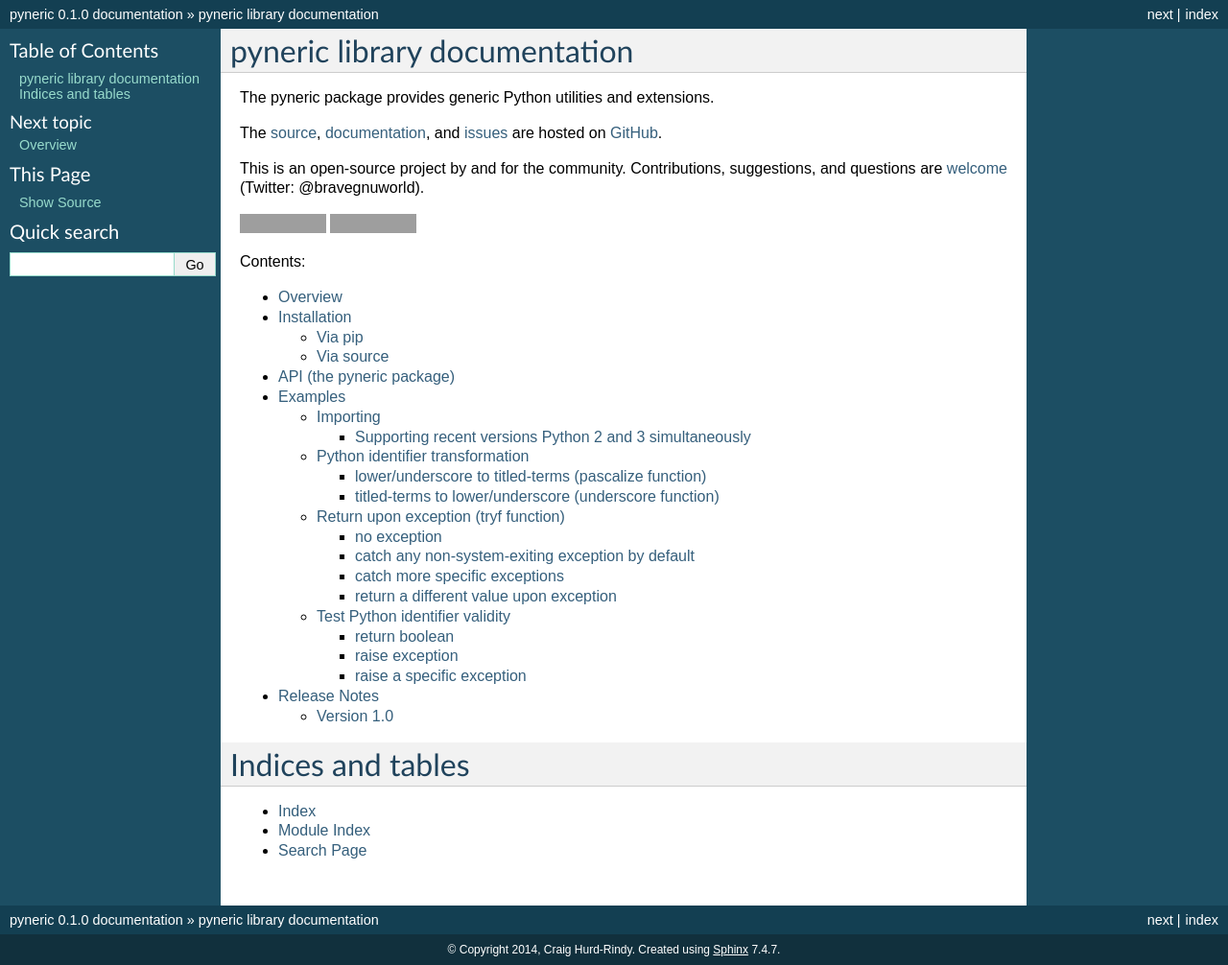
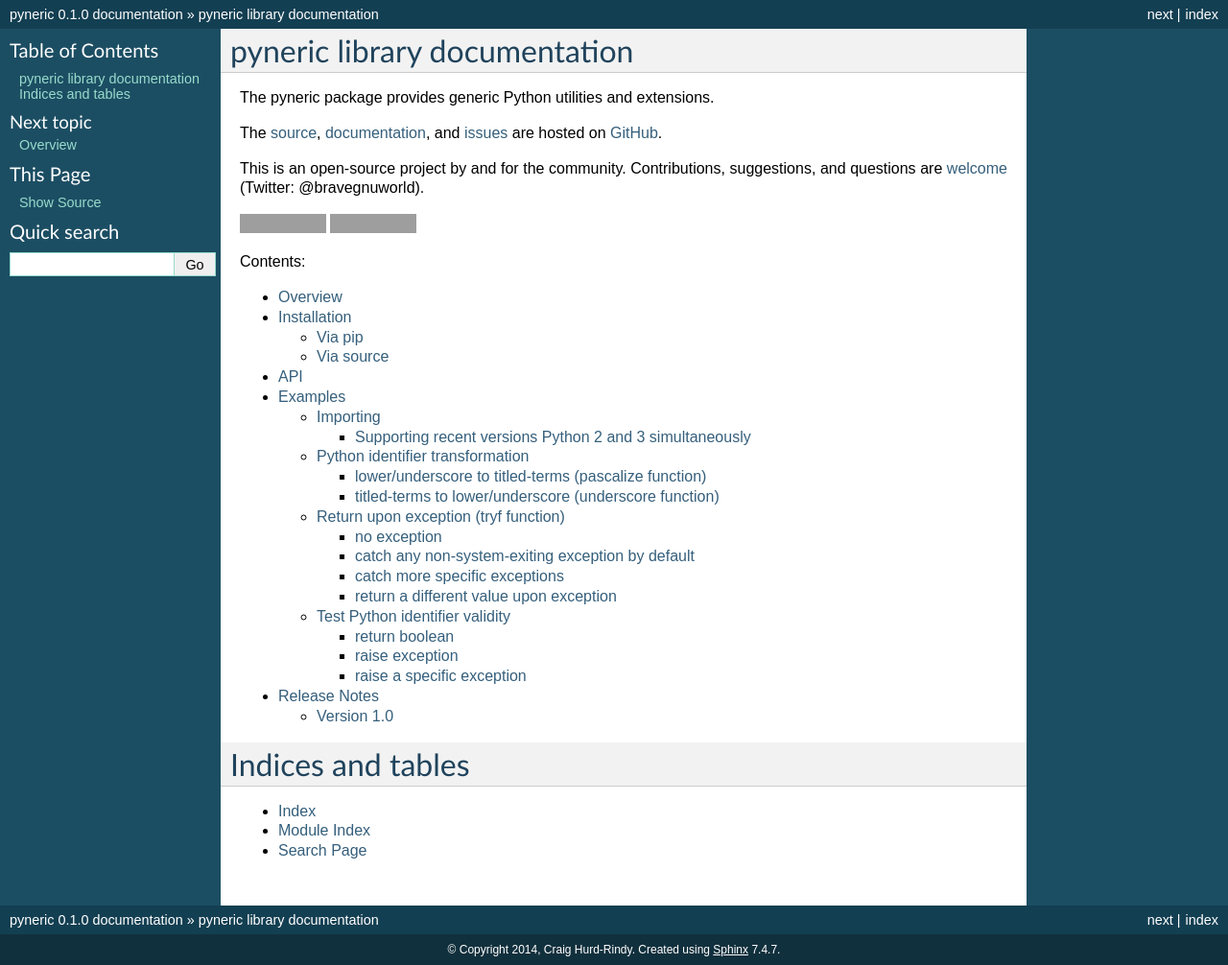
Before and after one commit to gnuworldman/pyneric, a Sphinx documentation site: the page built from docs/index.rst, in a window 1280 px wide. Shown: the whole page at 96% size. Built offline with Sphinx 7.4.7, drawn with Linux system fonts in a browser that asks for light colours; grey boxes are pictures that could not be loaded.

Commit message:
Update section title.

```diff
--- a/docs/api.rst
+++ b/docs/api.rst
@@ -1,5 +1,5 @@
-API (the pyneric package)
-=========================
+API
+===
 
 .. automodule:: pyneric
 .. automodule:: pyneric.future
```
